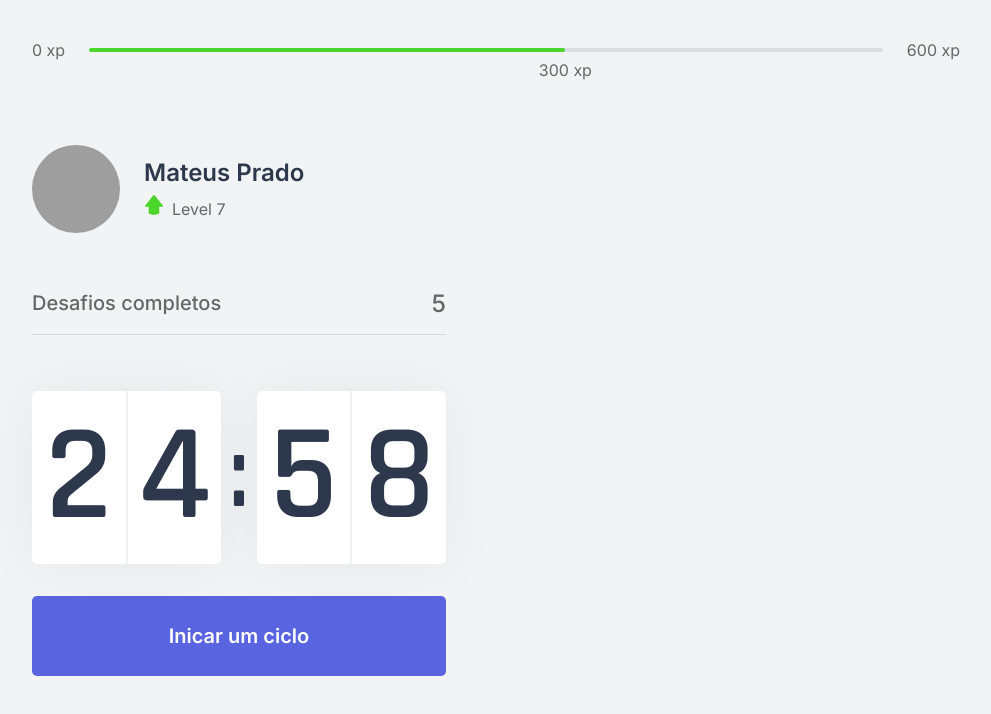
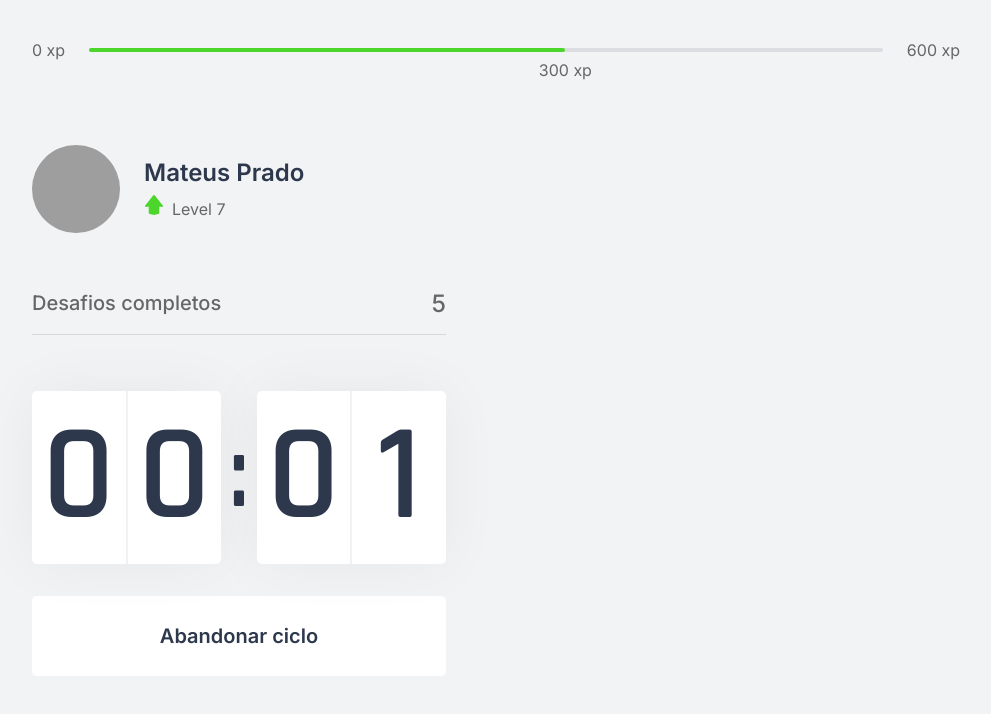
Before and after one commit to M4teusPrado/Moveit, a Next.js app: page / in a window 1280 px wide. Both pictures are taken after a click on the button "Inicar um ciclo". Shown: the top 714 px of the page, without its empty margins (144-1135 px from the left). Built offline with nearby package versions, Linux system fonts and the light colour scheme; grey boxes are pictures that could not be loaded.

Commit message:
add Countdown

```diff
--- a/src/components/Countdown.tsx
+++ b/src/components/Countdown.tsx
@@ -1,30 +1,42 @@
 import { useState, useEffect } from 'react';
 import styles from '../styles/components/Countdown.module.css'
 
+
+let countdownTimeout: NodeJS.Timeout;
+
 export function Countdown() {
 
-    const [time, setTime] = useState(25 * 60);
-    const [active, setActive ] = useState(false)
+    const [time, setTime] = useState(0.05 * 60);
+    const [isActive, setIstActive ] = useState(false)
+    const [hasFinished, sethasFinished] = useState(false)
+
     const minutes = Math.floor( time / 60 );
     const seconds = time % 60;
 
-    function startCountdown(){
-        setActive(true)
+    function startCountdown(){ setIstActive(true); }
+
+    function resetCountdown() {
+        clearTimeout(countdownTimeout); //Break
+        setIstActive(false);
+        setTime(0.05 * 60);
     }
 
-    useEffect( () => {
-        if(active && time > 0)  {
-            setTimeout(() => {
-                setTime(time - 1)
-            }, 1000)
-        }
-    } , [active, time])
+    useEffect( () =>  {
+                if(isActive && time > 0)  {
+                    countdownTimeout = setTimeout( () => { setTime(time - 1) }, 1000)
+                } else if ( isActive && time == 0 ) {
+                    sethasFinished(true);
+                    setIstActive(false);
+                }
+            } , [isActive, time])
 
     const [minuteLeft, minuteRight ] = String(minutes).padStart(2, '0').split('')
     const [secondLeft, secondRight ] = String(seconds).padStart(2, '0').split('')
 
+
     return (
         <div>
+
             <div className={styles.countdownContainer} >
                 <div>
                     <span>{minuteLeft}</span>
@@ -37,10 +49,25 @@ export function Countdown() {
                 </div>
             </div>
 
-            <button type="button" className={styles.countdownButton} onClick={startCountdown}>
-                Inicar um ciclo
-            </button>
-
+            {hasFinished ? (
+                <button  disabled className={styles.countdownButton} >
+                    Ciclo encerrado
+                </button>
+            ):
+                <>
+                    { isActive ? (
+                        <button
+                            type="button"  onClick={resetCountdown}
+                            className={`${styles.countdownButton} ${styles.countdownButtonActive}`} >
+                            Abandonar ciclo
+                        </button>):
+                        (
+                        <button type="button" className={styles.countdownButton} onClick={startCountdown}>
+                            Inicar um ciclo
+                        </button> )
+                    }
+                </>
+            }
         </div>
     );
 }
--- a/src/styles/components/Countdown.module.css
+++ b/src/styles/components/Countdown.module.css
@@ -62,6 +62,25 @@
     transition: background-color 0.2s;
 }
 
-.countdownButton:hover {
+.countdownButton:not(:disabled):hover {
     background: var(--blue-dark);
 }
+
+.countdownButtonActive {
+    background-color: var(--white);
+    color: var(--title)
+}
+
+.countdownButtonActive:not(:disabled):hover {
+    background: var(--red);
+    color: var(--white);
+}
+
+.countdownButton:disabled {
+    background: var(--white);
+    color: var(--title);
+    cursor: not-allowed;
+
+
+
+}
```
Also changed, not shown: src/components/ChallengeBox.tsx (added, +11 -0 lines), src/styles/components/ChallengeBox.module.css (added).
